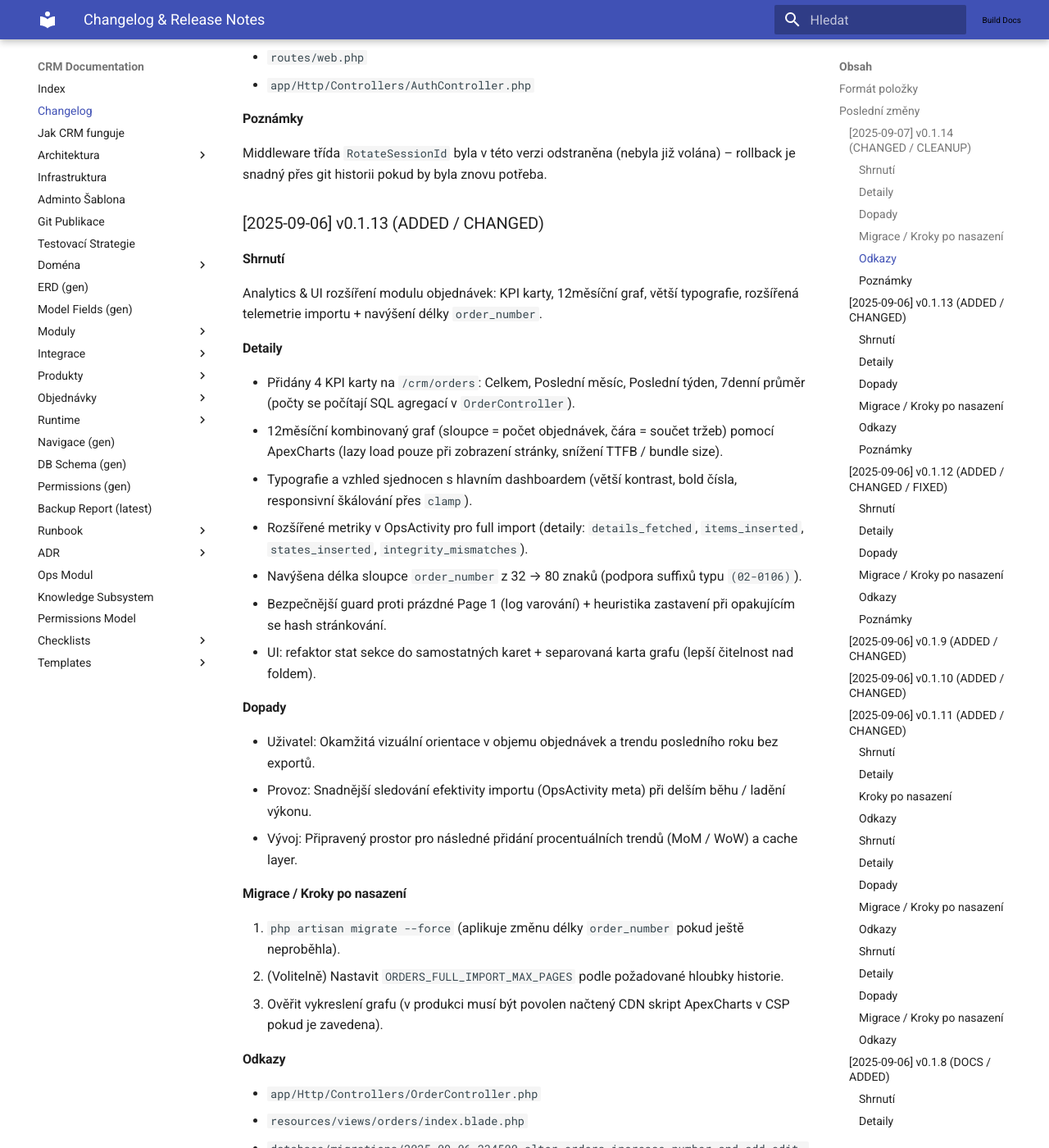
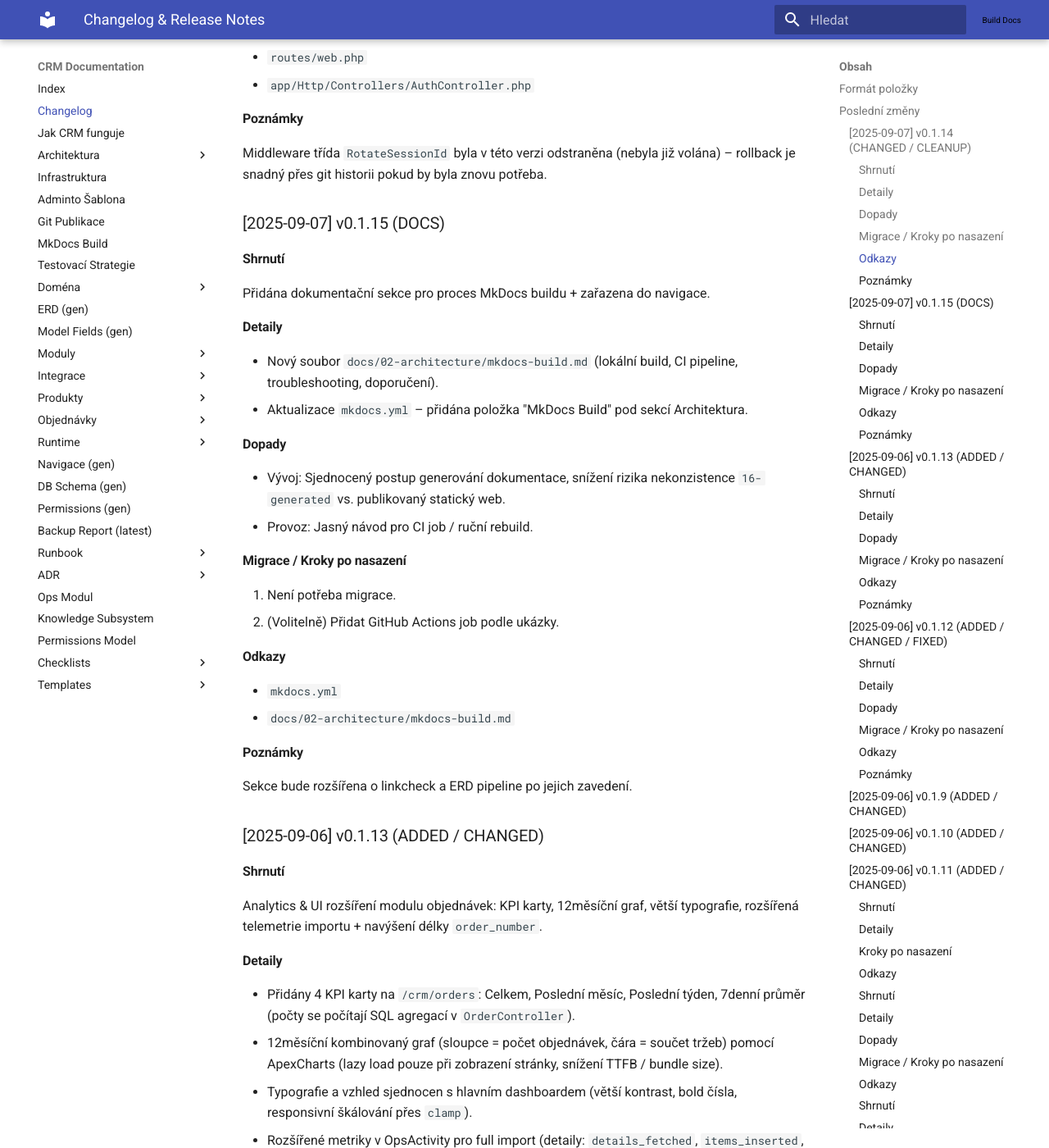
Before and after one commit to karelvysinka/crm-esl, an MkDocs documentation site: the page built from docs/01-intro/changelog.md, in a window 1280 px wide and 1400 px high, scrolled down 1717 px. Shown: the whole window at 82% size. Built offline with MkDocs 1.6.1 and Material for MkDocs 9.7.7, drawn with Linux system fonts in a browser that asks for light colours.

Commit message:
docs: add MkDocs build guide (v0.1.15)

```diff
--- a/docs/01-intro/changelog.md
+++ b/docs/01-intro/changelog.md
@@ -67,6 +67,29 @@ Stabilizace přihlášení dokončena – odstraněn alias `rotate.session`, zje
 
 #### Poznámky
 Middleware třída `RotateSessionId` byla v této verzi odstraněna (nebyla již volána) – rollback je snadný přes git historii pokud by byla znovu potřeba.
+
+### [2025-09-07] v0.1.15 (DOCS)
+#### Shrnutí
+Přidána dokumentační sekce pro proces MkDocs buildu + zařazena do navigace.
+
+#### Detaily
+- Nový soubor `docs/02-architecture/mkdocs-build.md` (lokální build, CI pipeline, troubleshooting, doporučení).
+- Aktualizace `mkdocs.yml` – přidána položka "MkDocs Build" pod sekcí Architektura.
+
+#### Dopady
+- Vývoj: Sjednocený postup generování dokumentace, snížení rizika nekonzistence `16-generated` vs. publikovaný statický web.
+- Provoz: Jasný návod pro CI job / ruční rebuild.
+
+#### Migrace / Kroky po nasazení
+1. Není potřeba migrace.
+2. (Volitelně) Přidat GitHub Actions job podle ukázky.
+
+#### Odkazy
+- `mkdocs.yml`
+- `docs/02-architecture/mkdocs-build.md`
+
+#### Poznámky
+Sekce bude rozšířena o linkcheck a ERD pipeline po jejich zavedení.
 
 ### [2025-09-06] v0.1.13 (ADDED / CHANGED)
 #### Shrnutí
--- a/mkdocs.yml
+++ b/mkdocs.yml
@@ -11,6 +11,7 @@ nav:
   - Infrastruktura: 02-architecture/infrastructure.md
   - Adminto Šablona: 02-architecture/adminto-template.md
   - Git Publikace: 02-architecture/git-publishing.md
+  - MkDocs Build: 02-architecture/mkdocs-build.md
   - Testovací Strategie: 02-architecture/testing-strategy.md
   - Doména:
     - Model: 03-domain/domain-model.md
```
Also changed, not shown: docs/02-architecture/mkdocs-build.md (added, +94 -0 lines).
